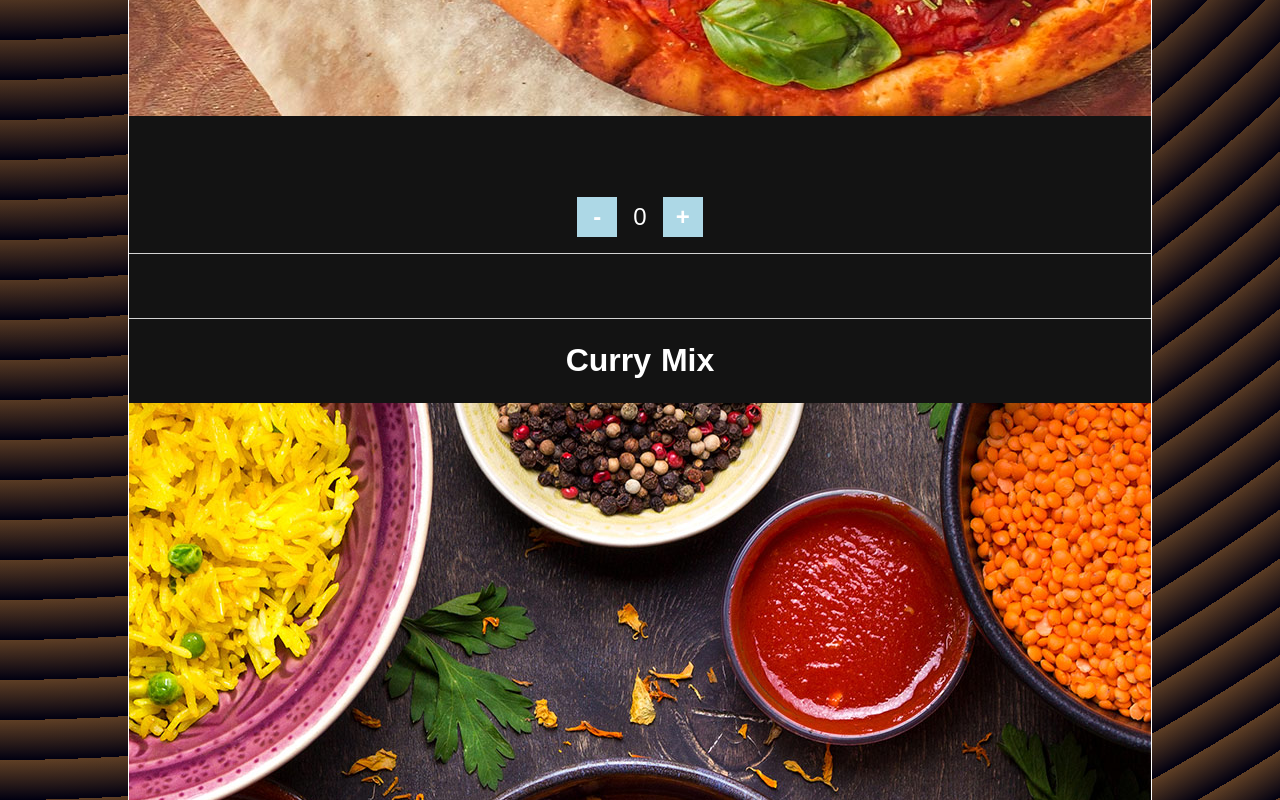
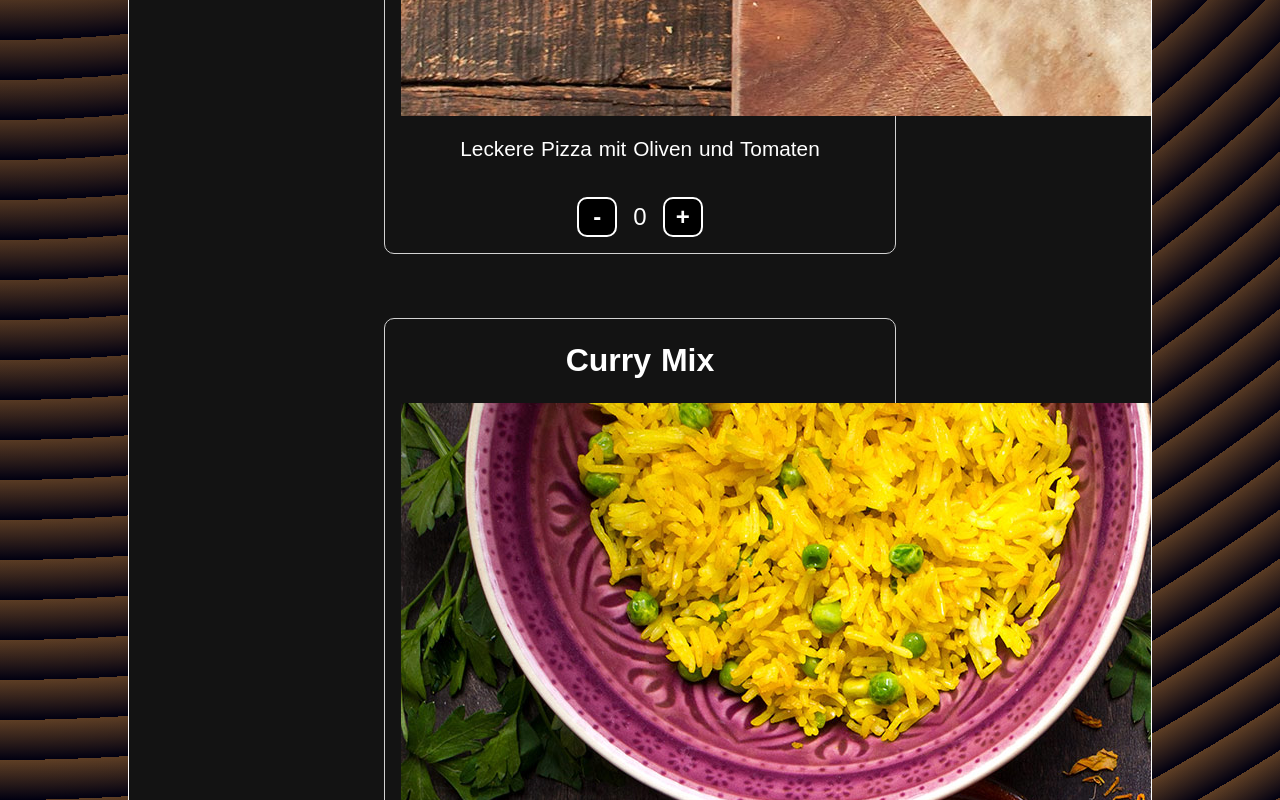
Before and after one commit to alexanderfroemling/indy, a Nuxt app: page /menu in a window 1280 px wide. Shown: the part 1280-2080 px from the top of the page. Built offline with nearby package versions, Linux system fonts and the light colour scheme.

Commit message:
better styling

```diff
--- a/pages/menu.vue
+++ b/pages/menu.vue
@@ -97,6 +97,7 @@ export default {
     border-radius: 10px;
     margin: 2rem;
     padding: 1rem;
+    width: 40vw;
 }
 
 .product-header {
@@ -112,6 +113,7 @@ export default {
 .product-description {
     font-size: 1.3rem;
     margin-top: 1rem;
+    text-align: center;
 }
 
 .cart {
@@ -120,9 +122,22 @@ export default {
 }
 
 .cart-button {
-    background: lightblue;
-    border: 0;
+    background: black;
+    border: 2px solid white;
+    border-radius: 25%;
     color: white;
+    cursor: pointer;
+    font-size: 1.5rem;
+    font-weight: bold;
+    height: 2.5rem;
+    width: 2.5rem;
+}
+
+.cart-button:hover {
+    background: white;
+    border: 2px solid gray;
+    border-radius: 25%;
+    color: black;
     cursor: pointer;
     font-size: 1.5rem;
     font-weight: bold;
```
Lines whose indentation alone changed are shown as unchanged.
